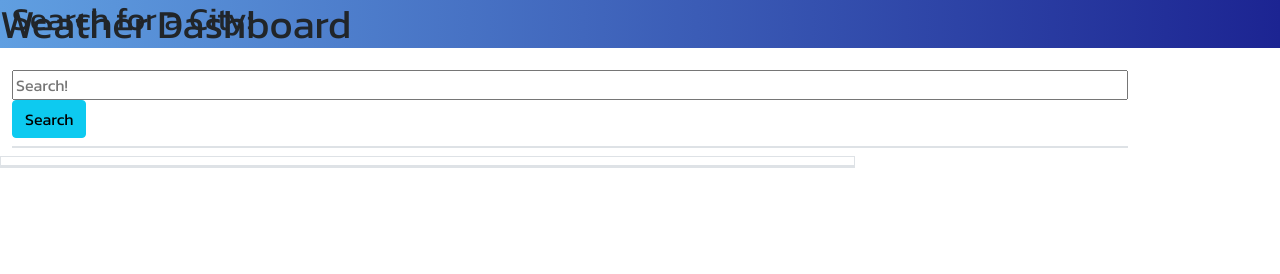
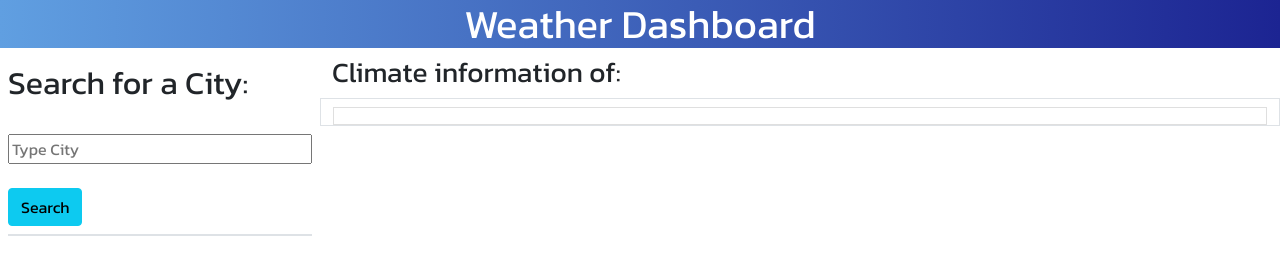
Before and after one commit to AdrianoArmen/adrianos-weather-dashboard-6, a plain HTML site: page index.html in a window 1280 px wide. Drawn offline with nearby package versions, Linux system fonts and the light colour scheme.

Commit message:
bootstrapped page structure and id assignation

```diff
--- a/assets/css/style.css
+++ b/assets/css/style.css
@@ -3,5 +3,7 @@
 }
 
 .header-gradient {
+    color: white;
+    text-align: center;
     background: linear-gradient(to right, rgba(96, 159, 225, 1), rgba(28, 36, 146, 1))
 }
--- a/assets/js/script.js
+++ b/assets/js/script.js
@@ -1,6 +1,11 @@
+// API Key: 840155a469a1270ff82a976016c38d58
+
 // variables
 let cityStored = [];
 let searchForm = $("#search-form");
 let searchInput = $("#search-input");
 let selectedWeatherCont = $("#selected-weather-container");
 let selectedCity = $("#selected-city")
+let predictionH = $("#prediction");
+let fiveContainer = $("#five-container");
+let storedSearches = $("#stored-searches");
--- a/index.html
+++ b/index.html
@@ -13,47 +13,55 @@
     <link rel="stylesheet" href="./assets/css/style.css">
     <title>Weather Dashboard</title>
 </head>
+<!-- static header -->
+<h1 class="header-gradient">Weather Dashboard</h1>
 
 <body>
-    <h1 class="header-gradient">Weather Dashboard</h1>
+    <div class="container-fluid">
+        <div class="row">
 
-    <div class="container position-absolute top-0 start-0">
+            <div class="ccol-12 col-md-3 p-2">
 
-        <div class="row col-sm">
+                <h2>Search for a City: <span></span></h2>
+                <br />
 
-            <div class="">
-                <h2>Search for a City: <span ></span></h2>
-                <br />
                 <!-- search result -->
                 <div></div>
                 <!-- inpunt text for search -->
                 <form id="search-form" class="mb-2">
-                    <input id="search-input" class="form-input w-100" type="text" placeholder="Search!" />
+                    <!-- form input -->
+                    <input id="search-input" class="w-100" type="text" placeholder="Type City" />
                     <!-- search button -->
+                    <br />
+                    <br />
                     <button class="btn btn-info btn-block">Search</button>
                 </form>
                 <!-- recent search cities -->
-                <div class="border" ></div>
+                <div id="stored-searches" class="border"></div>
             </div>
 
             <!-- search results from weather API -->
             <div class="col-12 col-md-9">
 
-                <h3 class="ml-5"></h3>
+                <h3 class="ml-5">Climate information of:</h3>
 
                 <!-- selected city forecast -->
-                <div class="row border">
-                    <div class="col-12"></div>
-                    <!-- selected city header -->
-                    <h2 id="selected-city"></h2>
-                    <!-- data from selected city -->
-                    <div id="selected-weather-container"></div>
+                <div id="weather-display" class="row border">
+                    <div class="col-12">
+                        <!-- selected city header -->
+                        <h2 id="selected-city"></h2>
+                        <!-- data from selected city -->
+                        <div id="selected-weather-container" class="list-group-item"></div>
+                    </div>
                 </div>
+
                 <!-- 5 day forecast -->
-                <div class="row border"></div>
-                <h2 class="col-12"></h2>
-                <!-- cards for 5 day forecast -->
-                <div class="d-flex"></div>
+                <div class="row" id="five-forecast">
+                    <!-- prediction title -->
+                    <h2 id="prediction" class="col-12"></h2>
+                    <!-- cards for 5 day forecast -->
+                    <div id="five-container" class="d-flex"></div>
+                </div>
             </div>
         </div>
     </div>
```
